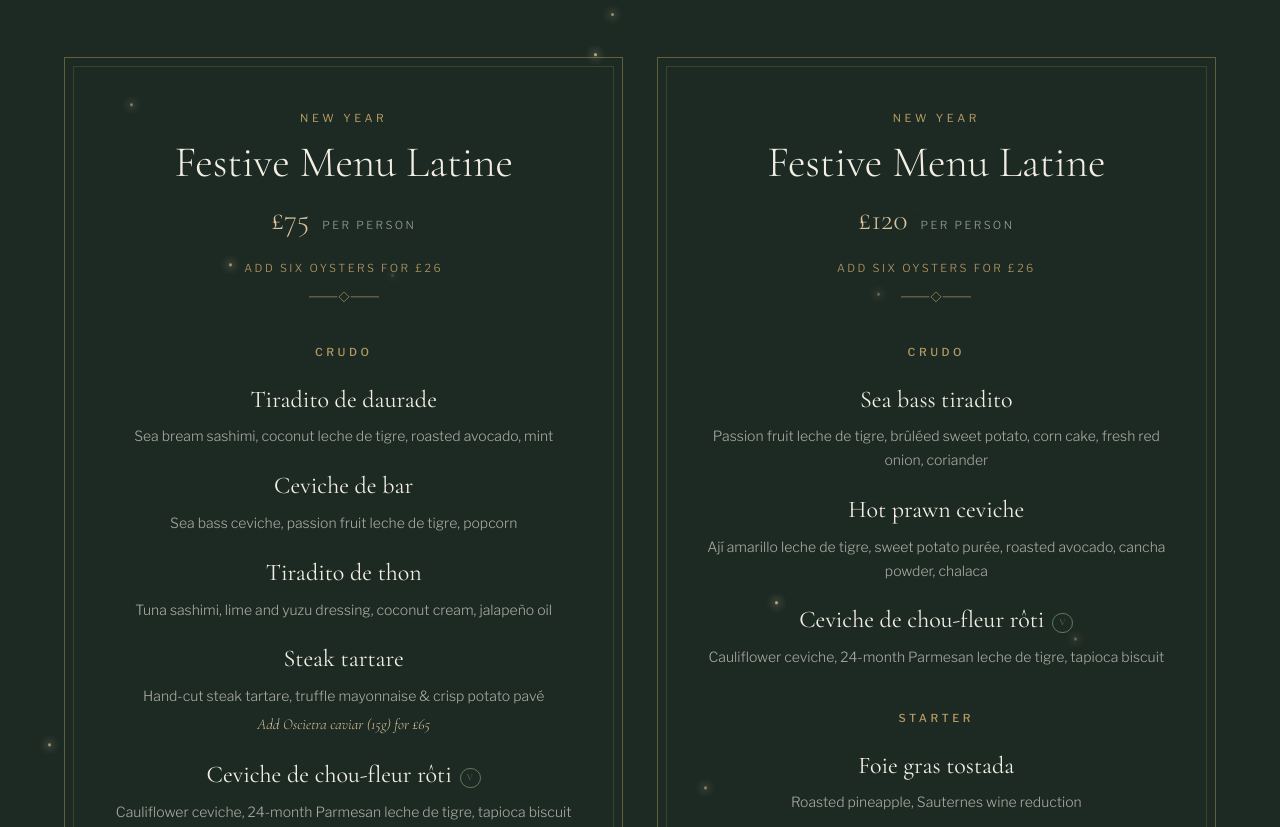
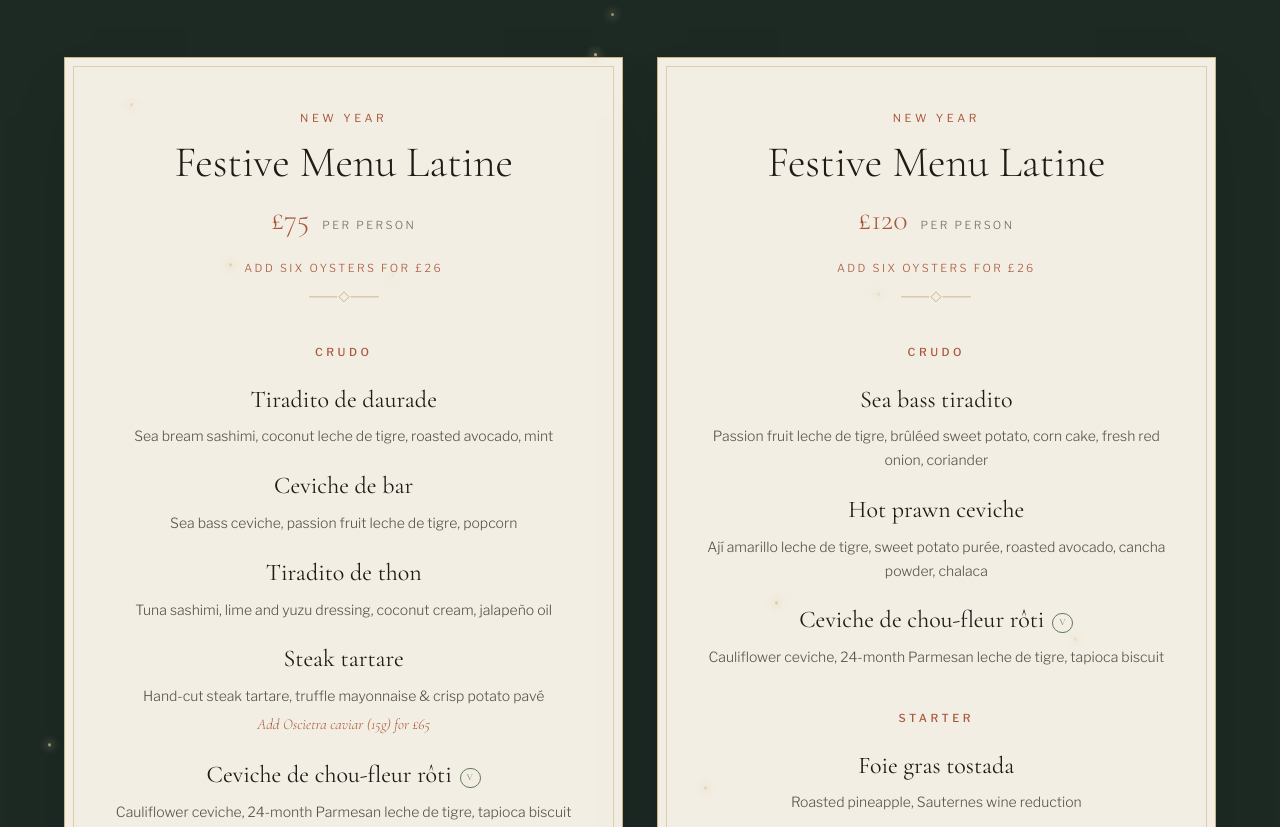
Before and after one commit to thewondergroup/latine, a plain HTML site: page new-year/index.html in a window 1280 px wide. Shown: the part 1649-2476 px from the top of the page. Drawn offline with nearby package versions, Linux system fonts and the light colour scheme.

Commit message:
New Year page: menus on light cards against the dark green section

```diff
--- a/_src/pages.css
+++ b/_src/pages.css
@@ -498,3 +498,15 @@ video.vid{display:block;width:100%;height:100%;object-fit:cover;background:#1a15
 .mo-top{margin-top:clamp(16px,4vh,38px)}
 .mo-foot{margin-top:clamp(16px,3vh,30px);padding-top:clamp(14px,2.6vh,26px)}
 @media (max-width:900px){.mo-links a{font-size:clamp(28px,min(9vw,4.2vh),40px)}}
+/* New Year menus: light cards on the dark green section, for easier reading */
+.xm-duo .xm-card{background:var(--cream);border-color:rgba(185,155,98,.7);color:var(--ink);box-shadow:0 30px 60px -30px rgba(0,0,0,.55)}
+.xm-duo .xm-card::before{border-color:rgba(185,155,98,.4)}
+.xm-duo .xm-card .eyebrow,.xm-duo .xm-h,.xm-duo .xm-add{color:var(--terra)}
+.xm-duo .xm-card h3,.xm-duo .xm-i h5{color:var(--ink)}
+.xm-duo .xm-price{color:var(--terra)}
+.xm-duo .xm-price span{color:rgba(31,27,23,.62)}
+.xm-duo .xm-i p{color:rgba(31,27,23,.74)}
+.xm-duo .xm-plus{color:var(--terra)!important}
+.xm-duo .xm-note{color:rgba(31,27,23,.72)}
+.xm-duo .xm-foot{color:rgba(31,27,23,.6)}
+.xm-duo .tag{color:#5f7a5b}
--- a/css/site.css
+++ b/css/site.css
@@ -761,3 +761,15 @@ video.vid{display:block;width:100%;height:100%;object-fit:cover;background:#1a15
 .mo-top{margin-top:clamp(16px,4vh,38px)}
 .mo-foot{margin-top:clamp(16px,3vh,30px);padding-top:clamp(14px,2.6vh,26px)}
 @media (max-width:900px){.mo-links a{font-size:clamp(28px,min(9vw,4.2vh),40px)}}
+/* New Year menus: light cards on the dark green section, for easier reading */
+.xm-duo .xm-card{background:var(--cream);border-color:rgba(185,155,98,.7);color:var(--ink);box-shadow:0 30px 60px -30px rgba(0,0,0,.55)}
+.xm-duo .xm-card::before{border-color:rgba(185,155,98,.4)}
+.xm-duo .xm-card .eyebrow,.xm-duo .xm-h,.xm-duo .xm-add{color:var(--terra)}
+.xm-duo .xm-card h3,.xm-duo .xm-i h5{color:var(--ink)}
+.xm-duo .xm-price{color:var(--terra)}
+.xm-duo .xm-price span{color:rgba(31,27,23,.62)}
+.xm-duo .xm-i p{color:rgba(31,27,23,.74)}
+.xm-duo .xm-plus{color:var(--terra)!important}
+.xm-duo .xm-note{color:rgba(31,27,23,.72)}
+.xm-duo .xm-foot{color:rgba(31,27,23,.6)}
+.xm-duo .tag{color:#5f7a5b}
```
